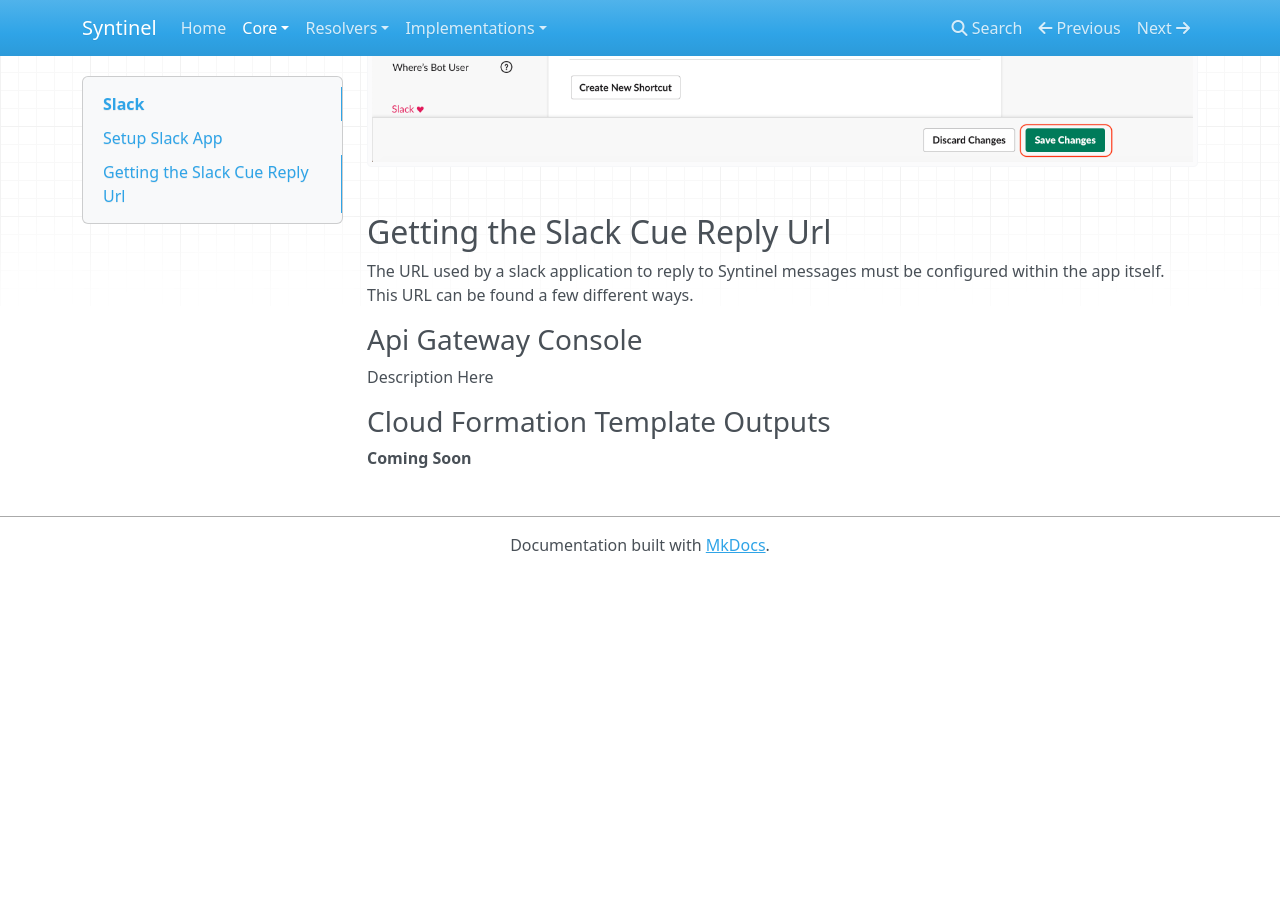
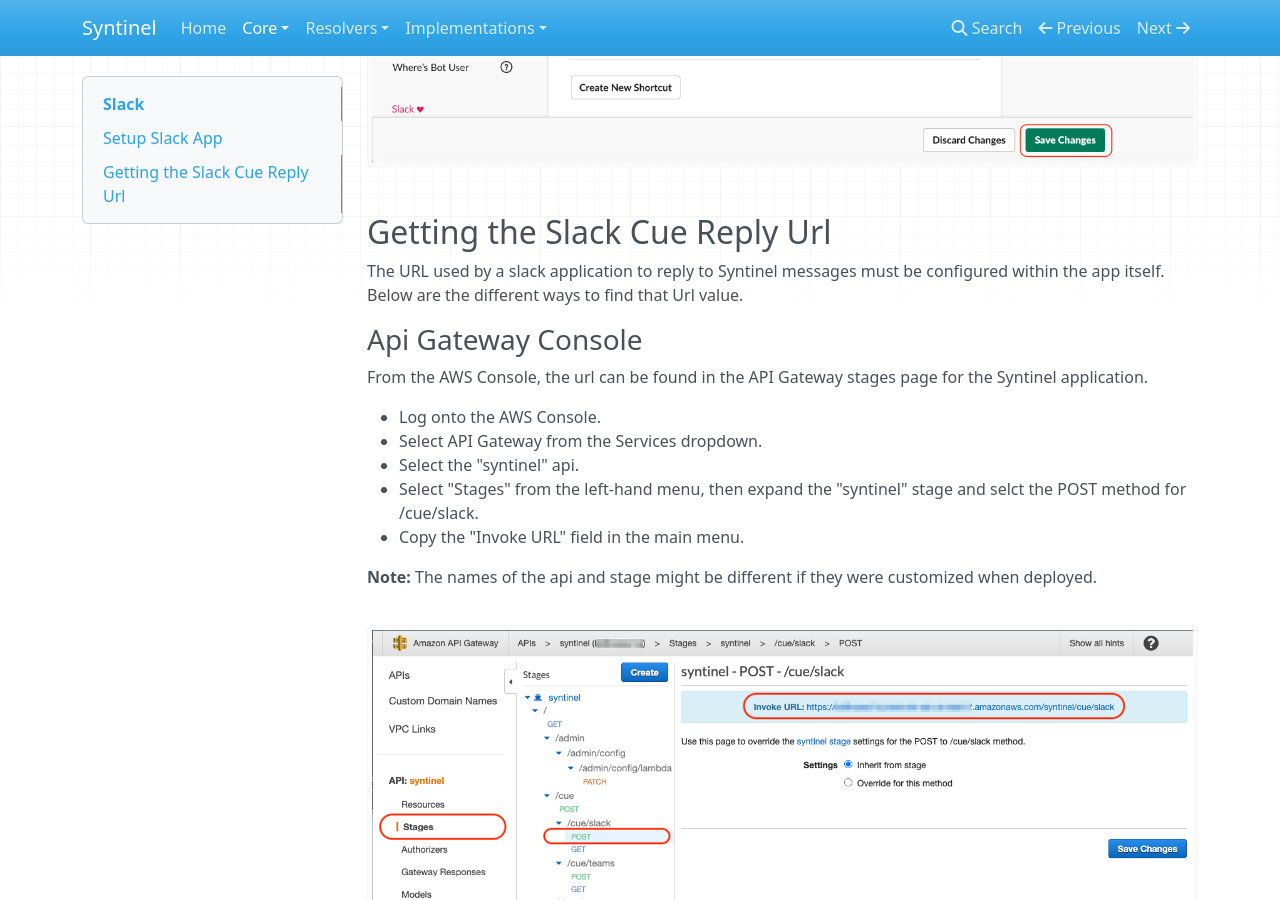
Before and after one commit to SynapseProject/syntinel.docs, an MkDocs documentation site: the page built from docs/core/channels/slack.md, in a window 1280 px wide and 900 px high, scrolled down 4662 px. Built offline with MkDocs 1.6.1, drawn with Linux system fonts in a browser that asks for light colours; nearby versions of some CDN libraries; old or Windows-style settings are respelled for this version of MkDocs; before the commit the page ends 5235 px from its top, so only the background shows below that.

Commit message:
Added URL Discovery to Slack Channel page.

```diff
--- a/docs/core/channels/slack.md
+++ b/docs/core/channels/slack.md
@@ -36,12 +36,18 @@ Step 8 : Select "Interactivity & Shortcuts" from left-hand menu.  Turn "Interact
 
 ## Getting the Slack Cue Reply Url
 
-The URL used by a slack application to reply to Syntinel messages must be configured within the app itself.   This URL can be found a few different ways.
+The URL used by a slack application to reply to Syntinel messages must be configured within the app itself.   Below are the different ways to find that Url value.
 
 ### Api Gateway Console
 
-Description Here
+From the AWS Console, the url can be found in the API Gateway stages page for the Syntinel application.
 
-### Cloud Formation Template Outputs
+- Log onto the AWS Console.
+- Select API Gateway from the Services dropdown.
+- Select the "syntinel" api.
+- Select "Stages" from the left-hand menu, then expand the "syntinel" stage and selct the POST method for /cue/slack.
+- Copy the "Invoke URL" field in the main menu.
 
-**Coming Soon**
+**Note:** The names of the api and stage might be different if they were customized when deployed.
+
+![Setup Interactivity](../../resources/channels/slack/slack-apigateway-url.png)
```
Also changed, not shown: docs/resources/channels/slack/slack-apigateway-url.png (added).
